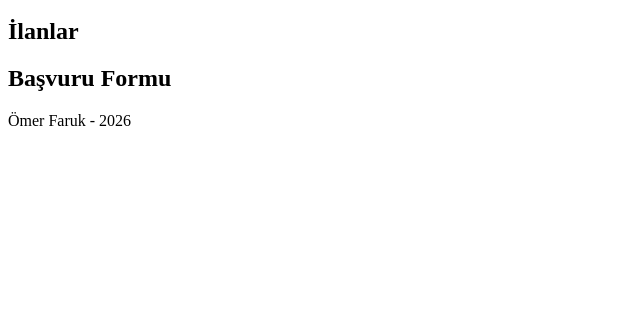
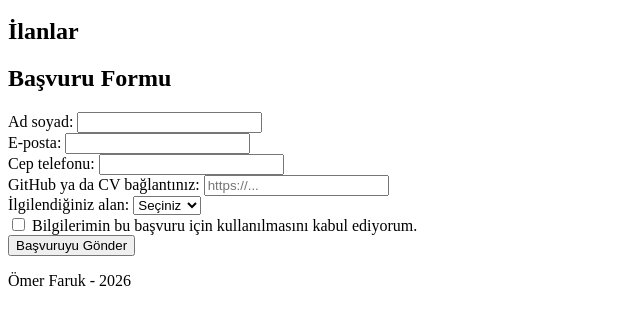
Before and after one commit to omerfaruk-55/webtek-ilan-panosu, a plain HTML site: page index.html in a window 1280 px wide. Shown: the part 100-424 px from the top of the page, without its empty margins (0-640 px from the left). Drawn offline with Linux system fonts and the light colour scheme.

Commit message:
Adım 2: başvuru formu ve form.js eklendi

```diff
--- /dev/null
+++ b/form.js
@@ -0,0 +1,13 @@
+const basvuruFormu = document.getElementById("basvuru");
+const basvuruIleti = document.getElementById("basvuru-ileti");
+
+basvuruFormu.addEventListener("submit", function (olay) {
+  // Sayfanın yenilenmesini engelle
+  olay.preventDefault();
+
+  // Kullanıcıya bilgi mesajını göster
+  basvuruIleti.textContent = "Başvurunuz alındı.";
+
+  // Form alanlarını temizle
+  basvuruFormu.reset();
+});
--- a/index.html
+++ b/index.html
@@ -4,6 +4,8 @@
   <meta charset="utf-8">
   <meta name="viewport" content="width=device-width, initial-scale=1.0">
   <title>Staj ve İş İlanı Panosu</title>
+  <script src="form.js" defer></script>
+  </script>
 </head>
 <body>
 
@@ -22,9 +24,48 @@
       <ul id="ilanlar"></ul>
     </section>
 
-    <section id="basvuru-bolumu">
+   <section id="basvuru-bolumu">
       <h2>Başvuru Formu</h2>
-      <!-- Formu Adım 2'de buraya ekleyeceğiz -->
+      <form id="basvuru">
+        <div>
+          <label for="ad-soyad">Ad soyad:</label>
+          <input type="text" id="ad-soyad" name="ad-soyad" required>
+        </div>
+
+        <div>
+          <label for="eposta">E-posta:</label>
+          <input type="email" id="eposta" name="eposta" required>
+        </div>
+
+        <div>
+          <label for="telefon">Cep telefonu:</label>
+          <input type="tel" id="telefon" name="telefon" pattern="05[0-9]{9}" title="05 ile başlayan 11 rakam giriniz (Örn: 05321234567)" required>
+        </div>
+
+        <div>
+          <label for="baglanti">GitHub ya da CV bağlantınız:</label>
+          <input type="url" id="baglanti" name="baglanti" placeholder="https://..." required>
+        </div>
+
+        <div>
+          <label for="ilgi-alani">İlgilendiğiniz alan:</label>
+          <select id="ilgi-alani" name="ilgi-alani" required>
+            <option value="">Seçiniz</option>
+            <option value="on-yuz">Ön yüz</option>
+            <option value="arka-uc">Arka uç</option>
+            <option value="veri">Veri</option>
+            <option value="sistem">Sistem</option>
+          </select>
+        </div>
+
+        <div>
+          <input type="checkbox" id="onay" name="onay" required>
+          <label for="onay">Bilgilerimin bu başvuru için kullanılmasını kabul ediyorum.</label>
+        </div>
+
+        <button type="submit">Başvuruyu Gönder</button>
+      </form>
+      <p id="basvuru-ileti" role="status"></p>
     </section>
   </main>
 
```
